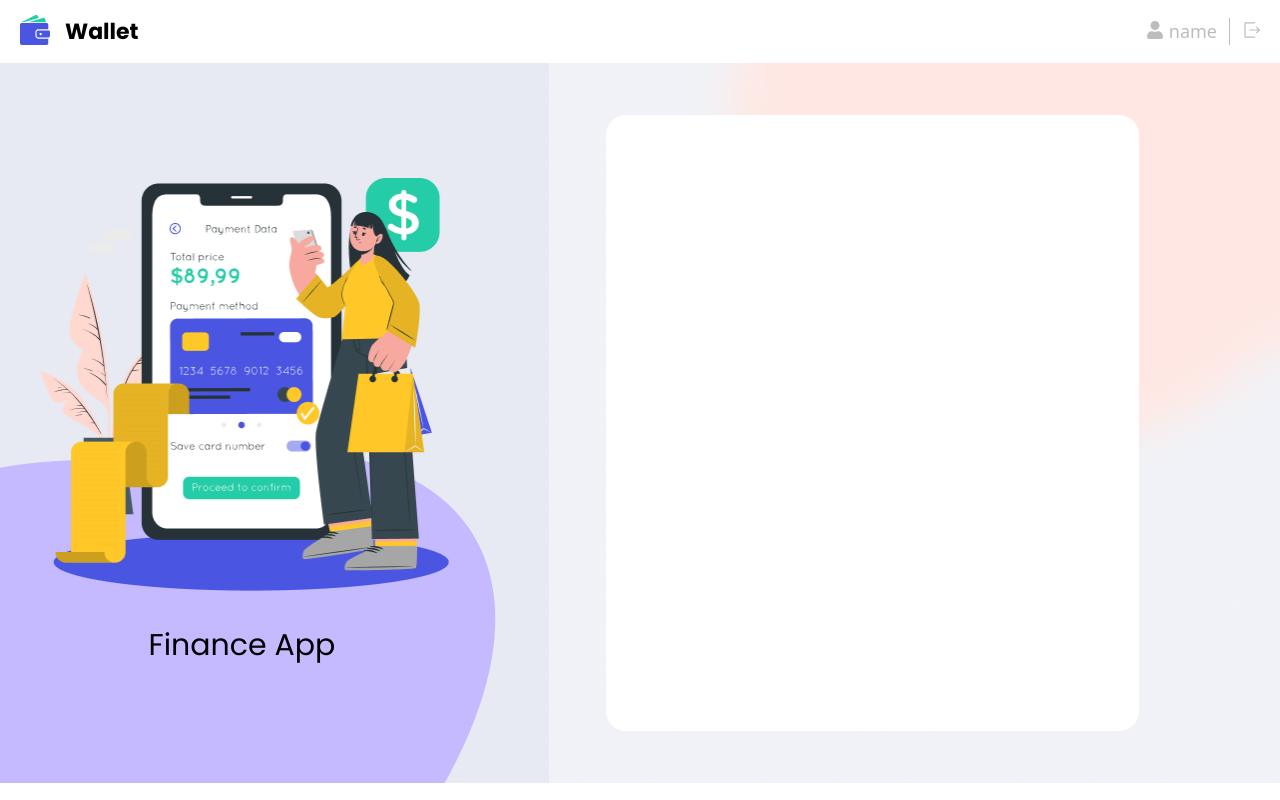
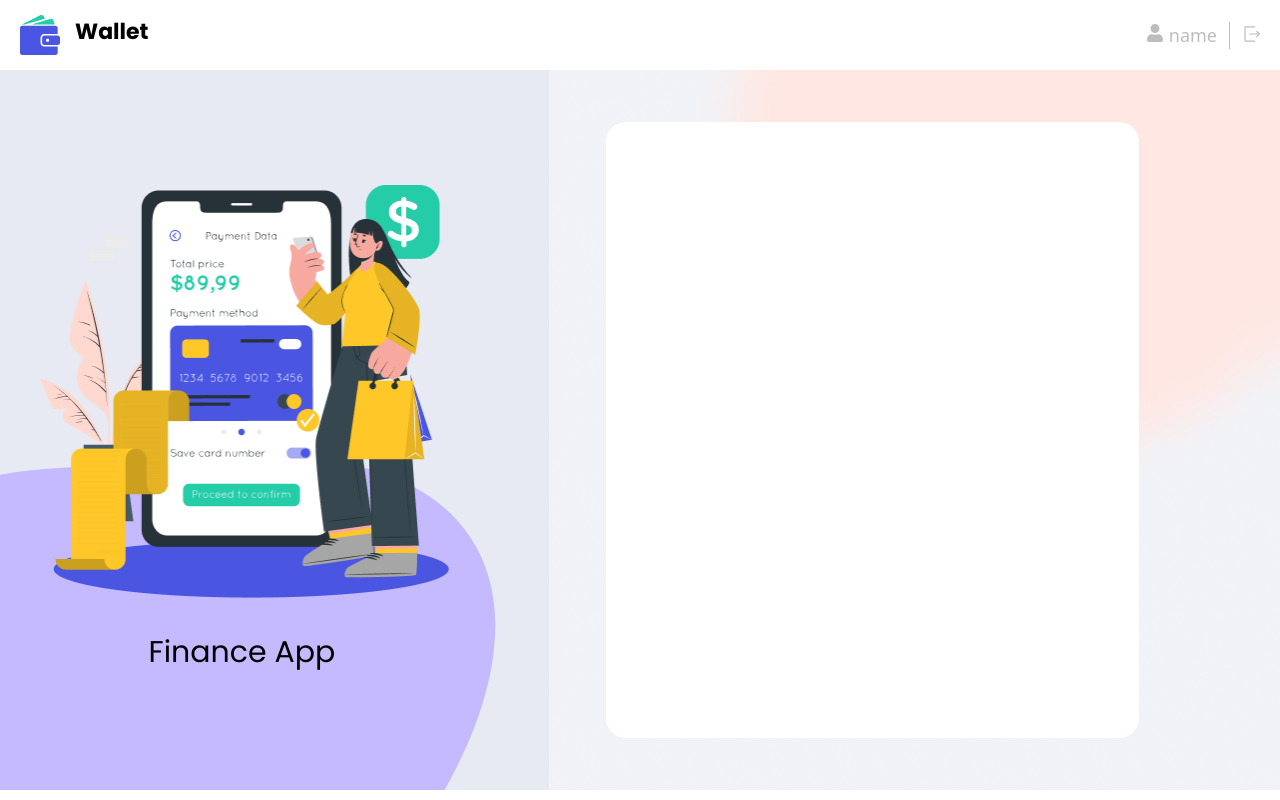
Before and after one commit to iamblashch/react_project, a React (Create React App) app: page / in a window 1280 px wide. Built offline with nearby package versions, Linux system fonts and the light colour scheme.

Commit message:
refactoring_logo_heder

```diff
--- a/src/components/Header/Header.js
+++ b/src/components/Header/Header.js
@@ -2,7 +2,7 @@ import React from 'react';
 import { Link } from 'react-router-dom';
 import { Logo } from './Logo';
 import { RxExit } from 'react-icons/rx';
-import { IconContext } from "react-icons";
+import { IconContext } from 'react-icons';
 import { FaUser } from 'react-icons/fa';
 import s from './Header.module.scss';
 
@@ -10,28 +10,39 @@ export const Header = () => {
   return (
     <header className={s.container}>
       <section className={s.header}>
-        <Link to='/home'  className={s.link}>
-            <Logo svg={s.link__logo}/>
+        <Link to="/home" className={s.link}>
+          <Logo svg={s.link__logo} />
           <p className={s.link__title}>Wallet</p>
         </Link>
         <div className={s.wrapper}>
           <div className={s.user}>
-              <IconContext.Provider value={{ color: "#bdbdbd", className: "global-class-name", size: "18px" }}>
+            <IconContext.Provider
+              value={{
+                color: '#bdbdbd',
+                className: 'global-class-name',
+                size: '18px',
+              }}
+            >
               <div className={s.icon}>
-            <FaUser />
+                <FaUser value={{
+                color: '#bdbdbd',
+                className: 'global-class-name',
+                size: '18px',
+              }} />
               </div>
               <span className={s.user__name}>name</span>
             </IconContext.Provider>
           </div>
-          <IconContext.Provider value={{  className: "global-class-name", size: "24px" }}>
-          <button className={s.logout__button} type='button'>
-                <RxExit/>
+          <IconContext.Provider
+            value={{ className: 'global-class-name', size: '24px' }}
+          >
+            <button className={s.logout__button} type="button">
+              <RxExit />
               <span className={s.logout__text}>Exit</span>
             </button>
           </IconContext.Provider>
         </div>
       </section>
     </header>
-
   );
 };
--- a/src/components/Header/Header.module.scss
+++ b/src/components/Header/Header.module.scss
@@ -1,11 +1,19 @@
 .container {
-  width: 100%;
+  width: 320px;
   padding-left: 20px;
   padding-right: 20px;
   margin: 0 auto;
-
+  @media screen and (min-width: 479px) {
+    width: 480px;
   }
-.header{
+  @media screen and (min-width: 767px) {
+    width: 768px;
+  }
+  @media screen and (min-width: 1279px) {
+    width: 1280px;
+  }
+}
+.header {
   display: flex;
   justify-content: space-between;
   align-items: center;
@@ -13,13 +21,17 @@
   padding-left: 0px;
   padding-right: 0px;
 }
-.link{
+.link {
   display: flex;
-   &__logo{
+  &__logo {
     width: 30px;
     height: 30px;
+    @media screen and (min-width: 479px) {
+      width: 40px;
+      height: 40px;
     }
-   &__title{
+  }
+  &__title {
     font-family: 'Poppins';
     font-weight: 700;
     font-size: 22px;
@@ -28,10 +40,10 @@
     transition: color 450ms ease;
   }
 }
-.user{
+.user {
   display: flex;
   align-items: center;
-   &__name{
+  &__name {
     margin-right: 12px;
     padding-right: 12px;
     border-right: 1px solid;
@@ -39,12 +51,12 @@
     font-size: 18px;
     margin-left: 5px;
     line-height: 1.5;
-   color: #BDBDBD;
+    color: #bdbdbd;
   }
 }
-.logout{
+.logout {
   display: flex;
-   &__button{
+  &__button {
     width: 18px;
     height: 18px;
     display: flex;
@@ -53,18 +65,22 @@
     color: rgba(189, 189, 189, 1);
     transition: color 250ms ease;
   }
-   &__text{
-      display:none;
+  &__text {
+    display: none;
     font-weight: 400;
     font-size: 18px;
     line-height: 1.5;
     margin-left: 8px;
     color: var(--secondary-text-cl);
     transition: color 250ms ease;
-
   }
 }
 
-.wrapper{
+.wrapper {
   display: flex;
 }
+.icon {
+  @media screen and (max-width: 479px) {
+    display: none;
+  }
+}
```
Lines whose indentation alone changed are shown as unchanged.
